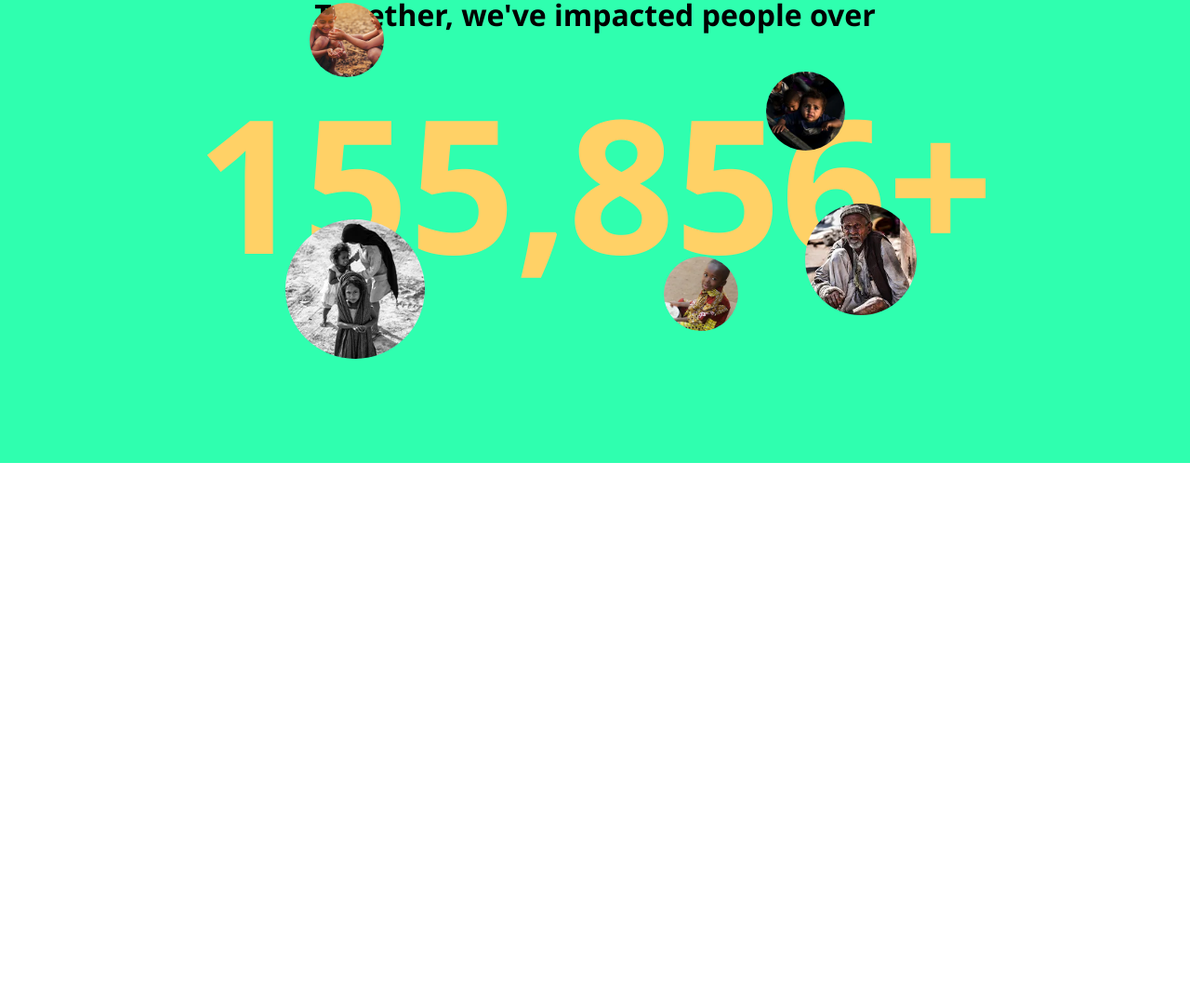
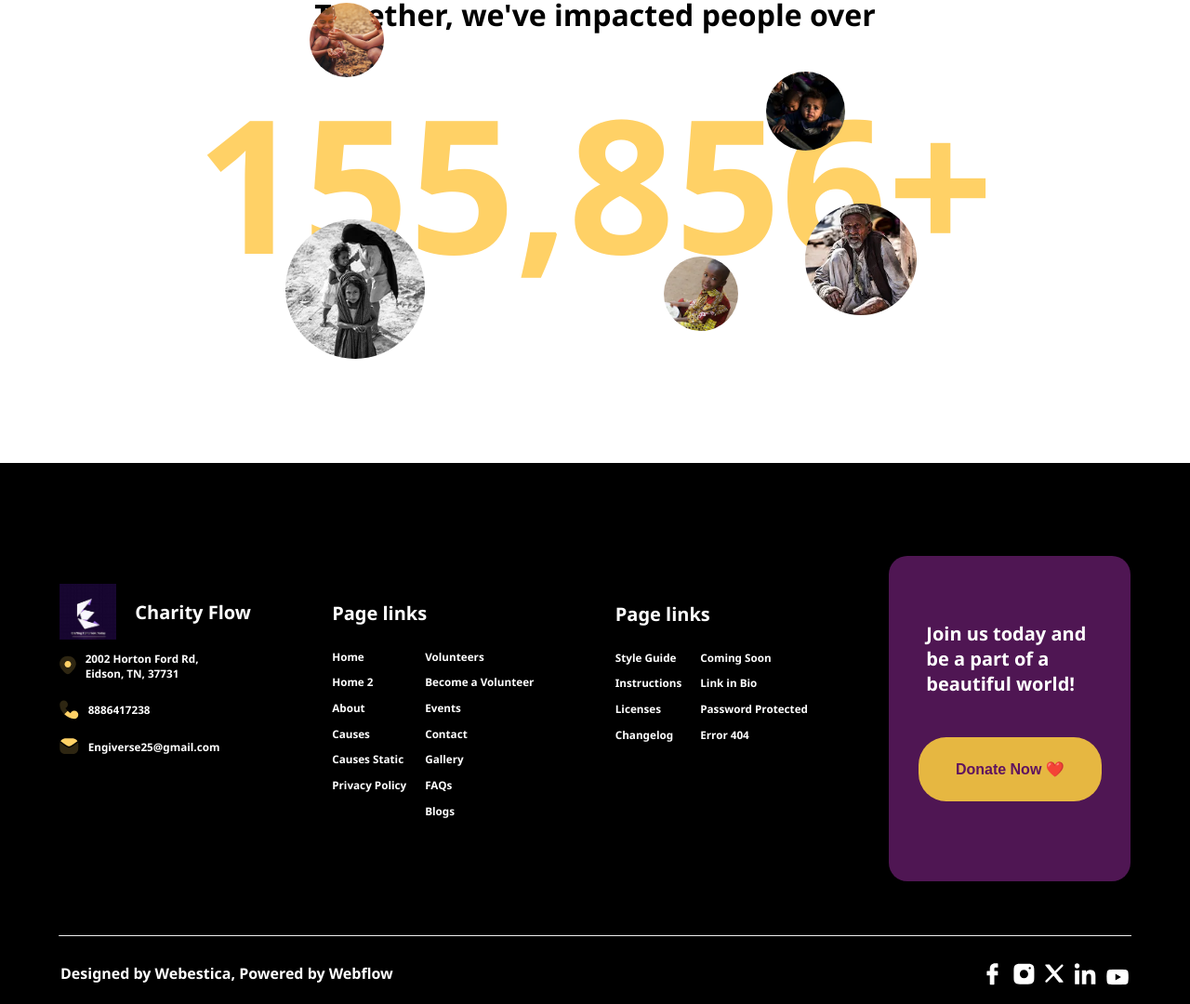
Before and after one commit to Sivasundhar16/Charity-Flow, a plain HTML site: page about.html in a window 1280 px wide. Shown: the part 4167-5247 px from the top of the page at 93% size. Before the commit the page ends 4665 px from the top, so only its background shows below. Drawn offline with Linux system fonts and the light colour scheme.

Commit message:
completed fully.only about page animation are left

```diff
--- a/about.css
+++ b/about.css
@@ -465,7 +465,6 @@
   display: flex;
   flex-direction: column;
   align-items: center;
-  background-color: #2fffaf;
   margin-top: 700px;
   position: relative;
 }
@@ -527,3 +526,141 @@
   top: 51%;
   right: 23%;
 }
+
+/* footer starts */
+
+.finalfooter {
+  background-color: black;
+  color: white;
+  width: 100%;
+  height: auto;
+  display: flex;
+  justify-content: space-around;
+  font-size: 10px;
+  justify-items: center;
+  height: 400px;
+  margin-top: 100px;
+}
+
+.firstimgfooter {
+  display: flex;
+  gap: 20px;
+  align-items: center;
+}
+
+.firstimgfooter img {
+  width: auto;
+  height: 60px;
+}
+
+.firstpartflex {
+  display: flex;
+  gap: 10px;
+}
+
+.firstdivfooter {
+  margin-left: 20px;
+  padding-top: 30px;
+}
+.firstdivfooter h3 {
+  width: 150px;
+}
+
+.makesecondflex {
+  display: flex;
+  gap: 20px;
+}
+
+.finalfooteriv {
+  display: flex;
+  flex-direction: column;
+  align-items: center;
+  background-color: #4f1653;
+  margin-right: 20px;
+  border-radius: 20px;
+  max-height: 350px;
+  gap: 30px;
+}
+
+.finalfooteriv h1 {
+  width: 180px;
+  margin-left: 40px;
+  margin-right: 40px;
+  margin-top: 70px;
+}
+
+.secondouterfooterdiv {
+  margin-top: 34px;
+}
+
+.makethriddiv {
+  margin-top: 35px;
+}
+
+.extendedfooter {
+  background-color: black;
+  display: flex;
+  flex-direction: column;
+}
+
+.footerline {
+  width: 90%;
+  height: 0;
+  margin: none;
+  border-top: none;
+  color: #ffffff42;
+}
+
+.makewhite {
+  color: white;
+}
+
+.extendedflex {
+  display: flex;
+  align-items: center;
+  justify-content: space-between;
+  margin-left: 65px;
+  margin-right: 65px;
+}
+
+.makefooterlogoflex {
+  display: flex;
+  gap: 10px;
+  align-items: center;
+  transition: background-color 1s;
+}
+
+.makefooterlogoflex img:hover {
+  background-color: #490646;
+}
+
+.makefooterlogoflex img:nth-child(1) {
+  width: 25px;
+  height: 25px;
+}
+
+.makefooterlogoflex img:nth-child(3) {
+  width: 22px;
+  height: 22px;
+}
+
+.makefooterlogoflex img:nth-child(4) {
+  width: 25px;
+  height: 25px;
+}
+
+.makefooterlogoflex img:nth-child(5) {
+  width: 25px;
+  height: 28px;
+  margin-top: 8px;
+}
+
+.makeh3cursor h3 {
+  cursor: pointer;
+}
+
+@media (max-width: 425px) {
+  .topdiv {
+    flex-direction: column;
+  }
+}
--- a/about.html
+++ b/about.html
@@ -311,6 +311,101 @@
         alt="img"
       />
     </div>
+
+    <!-- footer -->
+
+    <div class="extendedfooter">
+      <div class="finalfooter">
+        <!-- first div footer -->
+        <div class="firstdivfooter">
+          <div class="firstimgfooter">
+            <img src="./public/new logo.jpeg" alt="" />
+            <h1>Charity Flow</h1>
+          </div>
+          <div class="firstpartflex">
+            <img src="./public/location.svg" alt="location" />
+            <h3>2002 Horton Ford Rd, Eidson, TN, 37731</h3>
+          </div>
+          <div class="firstpartflex">
+            <img src="./public/mobile.svg" alt="mobile" />
+            <h3>8886417238</h3>
+          </div>
+          <div class="firstpartflex">
+            <img src="./public/email id.svg" alt="mail" />
+            <h3>Engiverse25@gmail.com</h3>
+          </div>
+        </div>
+
+        <!-- second div footer -->
+        <div class="secondouterfooterdiv">
+          <h1>Page links</h1>
+          <div class="makesecondflex makeh3cursor">
+            <div>
+              <h3>Home</h3>
+              <h3>Home 2</h3>
+              <h3>About</h3>
+              <h3>Causes</h3>
+              <h3>Causes Static</h3>
+              <h3>Privacy Policy</h3>
+            </div>
+            <div>
+              <h3>Volunteers</h3>
+              <h3>Become a Volunteer</h3>
+              <h3>Events</h3>
+              <h3>Contact</h3>
+              <h3>Gallery</h3>
+              <h3>FAQs</h3>
+              <h3>Blogs</h3>
+            </div>
+          </div>
+        </div>
+
+        <!-- thrid div -->
+        <div class="makethriddiv">
+          <h1>Page links</h1>
+          <div class="makesecondflex makeh3cursor">
+            <div>
+              <h3>Style Guide</h3>
+              <h3>Instructions</h3>
+              <h3>Licenses</h3>
+              <h3>Changelog</h3>
+            </div>
+            <div>
+              <h3>Coming Soon</h3>
+              <h3>Link in Bio</h3>
+              <h3>Password Protected</h3>
+              <h3>Error 404</h3>
+            </div>
+          </div>
+        </div>
+
+        <!-- fourth div -->
+
+        <div class="finalfooteriv">
+          <h1>Join us today and be a part of a beautiful world!</h1>
+          <button
+            class="donate-btn makechange"
+            style="background-color: #e6b741; color: #5f145f; font-weight: bold"
+          >
+            Donate Now <span>❤️</span>
+          </button>
+        </div>
+      </div>
+      <!-- extented footer -->
+      <hr class="footerline" />
+      <div class="extendedflex">
+        <div class="makewhite">
+          <h4>Designed by Webestica, Powered by Webflow</h4>
+        </div>
+        <div class="makefooterlogoflex">
+          <img src="./public/footer logo1.svg" alt="logo" />
+          <img src="./public/footer logo2.svg" alt="logo" />
+          <img src="./public/footer logo 3.svg" alt="logo" />
+          <img src="./public/footer logo 4.svg" alt="logo" />
+          <img src="./public/footer logo 5.svg" alt="logo" />
+        </div>
+      </div>
+    </div>
   </body>
   <script>
     // Intersection Observer setup
--- a/contact.css
+++ b/contact.css
@@ -336,6 +336,8 @@
   border-radius: 10px;
 }
 
+/* footer start maybe.not sure */
+
 .finalfooter {
   background-color: black;
   color: white;
```
